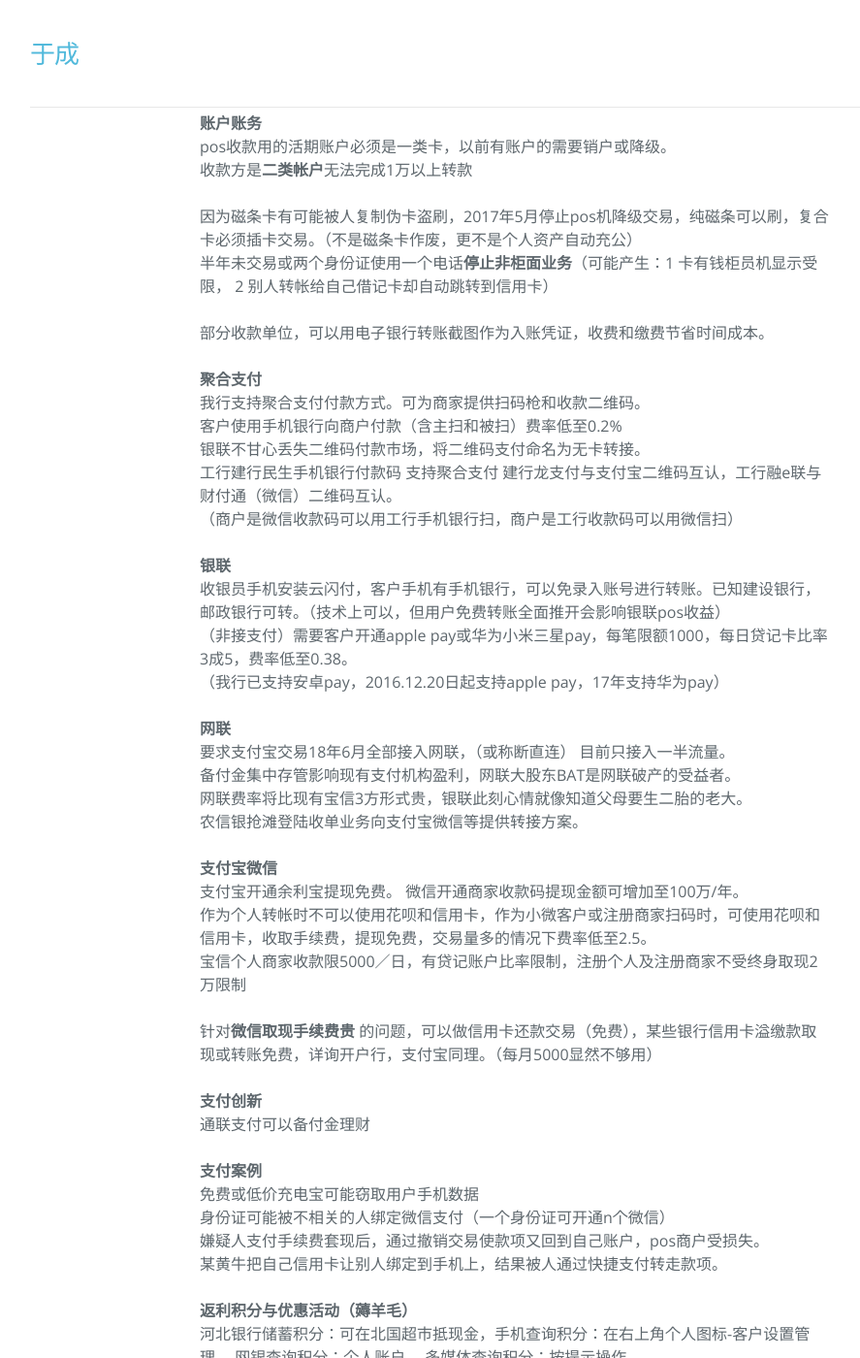
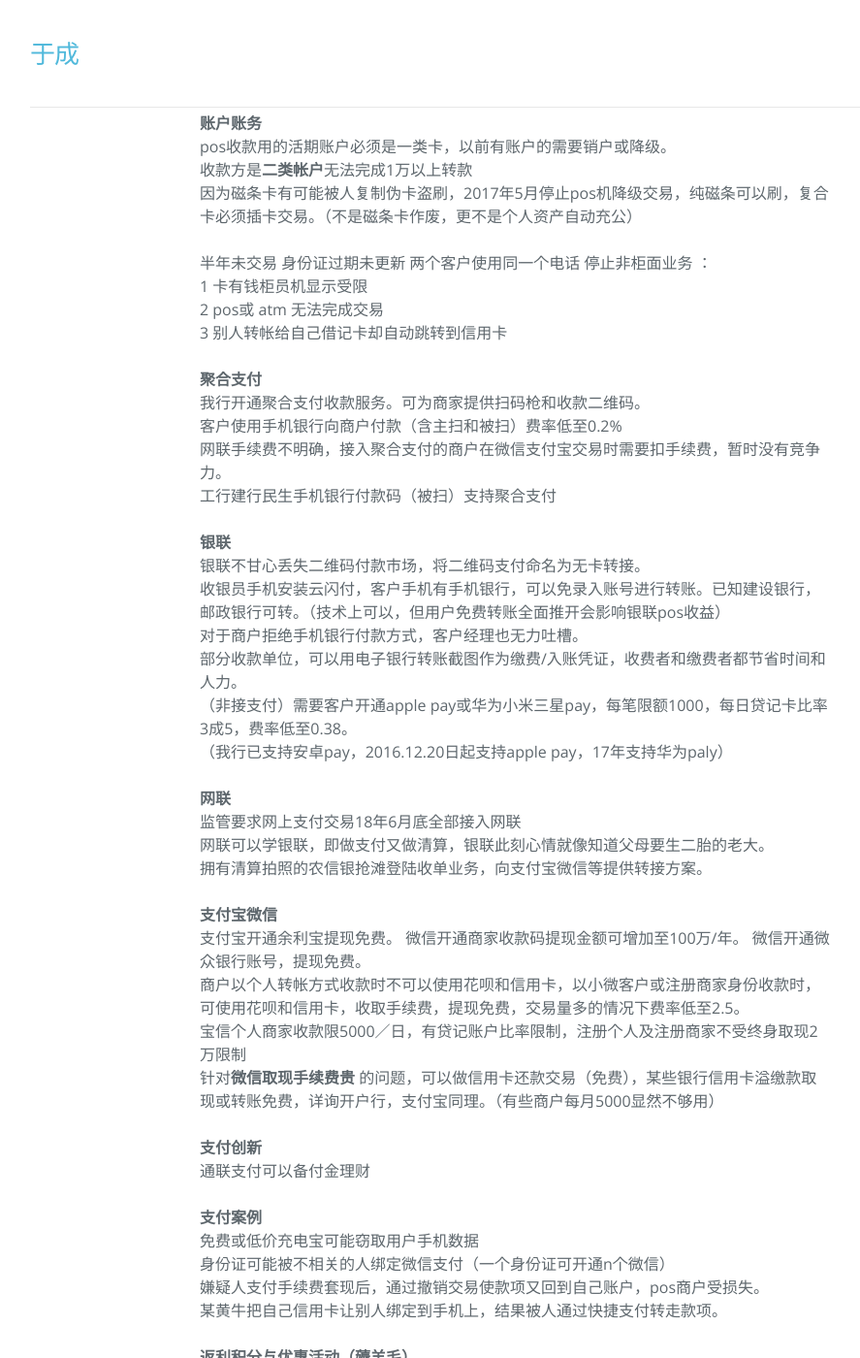
Before and after one commit to hebbank/jekyll, a Jekyll site: the page built from _posts/2017-05-01-xg.md, in a window 1280 px wide and 1400 px high, scrolled down 215 px. Shown: the whole window at 97% size, without its empty margins (109-996 px from the left). Built offline with Jekyll 4.4.1, drawn with Linux system fonts in a browser that asks for light colours; nearby versions of some CDN libraries; some of the changed text lies outside the part shown.

Commit message:
Update 相关信息

```diff
--- a/_posts/2017-05-01-xg.md
+++ b/_posts/2017-05-01-xg.md
@@ -7,37 +7,37 @@ tags: pos
 **账户账务**
 pos收款用的活期账户必须是一类卡，以前有账户的需要销户或降级。
 收款方是**二类帐户**无法完成1万以上转款
+因为磁条卡有可能被人复制伪卡盗刷，2017年5月停止pos机降级交易，纯磁条可以刷，复合卡必须插卡交易。（不是磁条卡作废，更不是个人资产自动充公）
 
-因为磁条卡有可能被人复制伪卡盗刷，2017年5月停止pos机降级交易，纯磁条可以刷，复合卡必须插卡交易。（不是磁条卡作废，更不是个人资产自动充公）
-半年未交易或两个身份证使用一个电话**停止非柜面业务**（可能产生：1 卡有钱柜员机显示受限， 2 别人转帐给自己借记卡却自动跳转到信用卡）
-
-部分收款单位，可以用电子银行转账截图作为入账凭证，收费和缴费节省时间成本。
+半年未交易 身份证过期未更新 两个客户使用同一个电话 停止非柜面业务 ：
+1 卡有钱柜员机显示受限
+2 pos或 atm 无法完成交易
+3 别人转帐给自己借记卡却自动跳转到信用卡
 
   **聚合支付**
-我行支持聚合支付付款方式。可为商家提供扫码枪和收款二维码。
+我行开通聚合支付收款服务。可为商家提供扫码枪和收款二维码。
 客户使用手机银行向商户付款（含主扫和被扫）费率低至0.2%
-银联不甘心丢失二维码付款市场，将二维码支付命名为无卡转接。
-工行建行民生手机银行付款码 支持聚合支付
-建行龙支付与支付宝二维码互认，工行融e联与财付通（微信）二维码互认。
-  （商户是微信收款码可以用工行手机银行扫，商户是工行收款码可以用微信扫）
+网联手续费不明确，接入聚合支付的商户在微信支付宝交易时需要扣手续费，暂时没有竞争力。
+工行建行民生手机银行付款码（被扫）支持聚合支付
 
  **银联**
+ 银联不甘心丢失二维码付款市场，将二维码支付命名为无卡转接。
  收银员手机安装云闪付，客户手机有手机银行，可以免录入账号进行转账。已知建设银行，邮政银行可转。（技术上可以，但用户免费转账全面推开会影响银联pos收益）
+ 对于商户拒绝手机银行付款方式，客户经理也无力吐槽。
+ 部分收款单位，可以用电子银行转账截图作为缴费/入账凭证，收费者和缴费者都节省时间和人力。
  （非接支付）需要客户开通apple pay或华为小米三星pay，每笔限额1000，每日贷记卡比率3成5，费率低至0.38。
- （我行已支持安卓pay，2016.12.20日起支持apple pay，17年支持华为pay）
+ （我行已支持安卓pay，2016.12.20日起支持apple pay，17年支持华为paly）
 
 **网联**
- 要求支付宝交易18年6月全部接入网联，（或称断直连） 目前只接入一半流量。
-备付金集中存管影响现有支付机构盈利，网联大股东BAT是网联破产的受益者。
-网联费率将比现有宝信3方形式贵，银联此刻心情就像知道父母要生二胎的老大。
- 农信银抢滩登陆收单业务向支付宝微信等提供转接方案。
+ 监管要求网上支付交易18年6月底全部接入网联
+ 网联可以学银联，即做支付又做清算，银联此刻心情就像知道父母要生二胎的老大。
+ 拥有清算拍照的农信银抢滩登陆收单业务，向支付宝微信等提供转接方案。
 
 **支付宝微信**
-支付宝开通余利宝提现免费。 微信开通商家收款码提现金额可增加至100万/年。
-作为个人转帐时不可以使用花呗和信用卡，作为小微客户或注册商家扫码时，可使用花呗和信用卡，收取手续费，提现免费，交易量多的情况下费率低至2.5。
+支付宝开通余利宝提现免费。 微信开通商家收款码提现金额可增加至100万/年。  微信开通微众银行账号，提现免费。
+商户以个人转帐方式收款时不可以使用花呗和信用卡，以小微客户或注册商家身份收款时，可使用花呗和信用卡，收取手续费，提现免费，交易量多的情况下费率低至2.5。
 宝信个人商家收款限5000／日，有贷记账户比率限制，注册个人及注册商家不受终身取现2万限制
-
-针对**微信取现手续费贵** 的问题，可以做信用卡还款交易（免费），某些银行信用卡溢缴款取现或转账免费，详询开户行，支付宝同理。（每月5000显然不够用）
+针对**微信取现手续费贵** 的问题，可以做信用卡还款交易（免费），某些银行信用卡溢缴款取现或转账免费，详询开户行，支付宝同理。（有些商户每月5000显然不够用）
 
 **支付创新**
 通联支付可以备付金理财
```
Also changed, not shown: other parts of _posts/2017-05-01-xg.md (+2 -2 lines).
